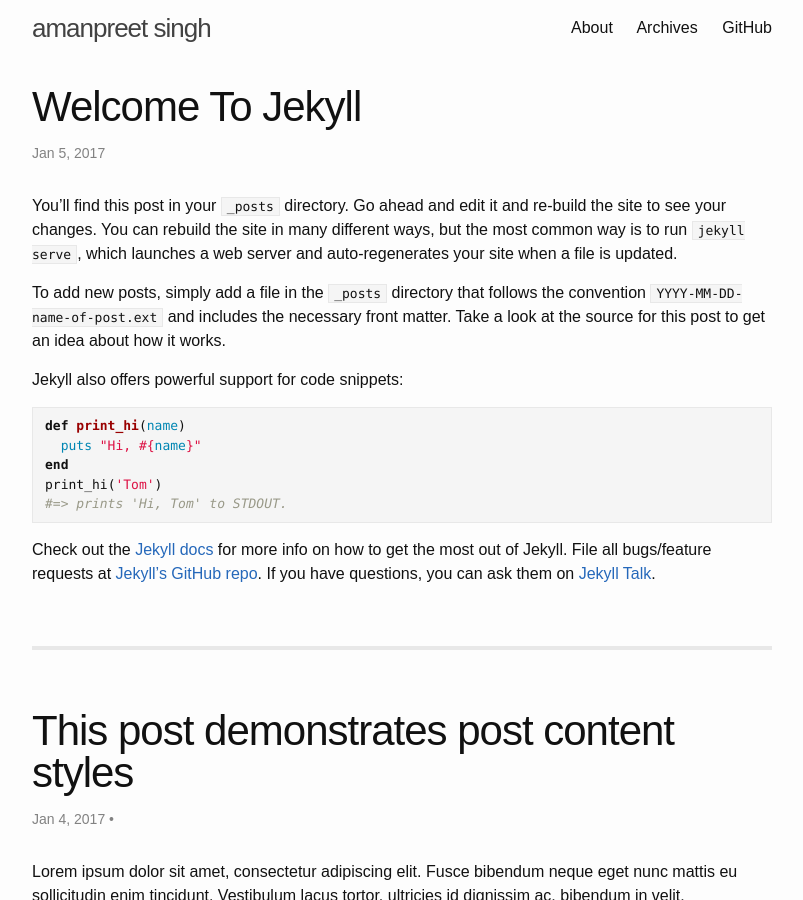
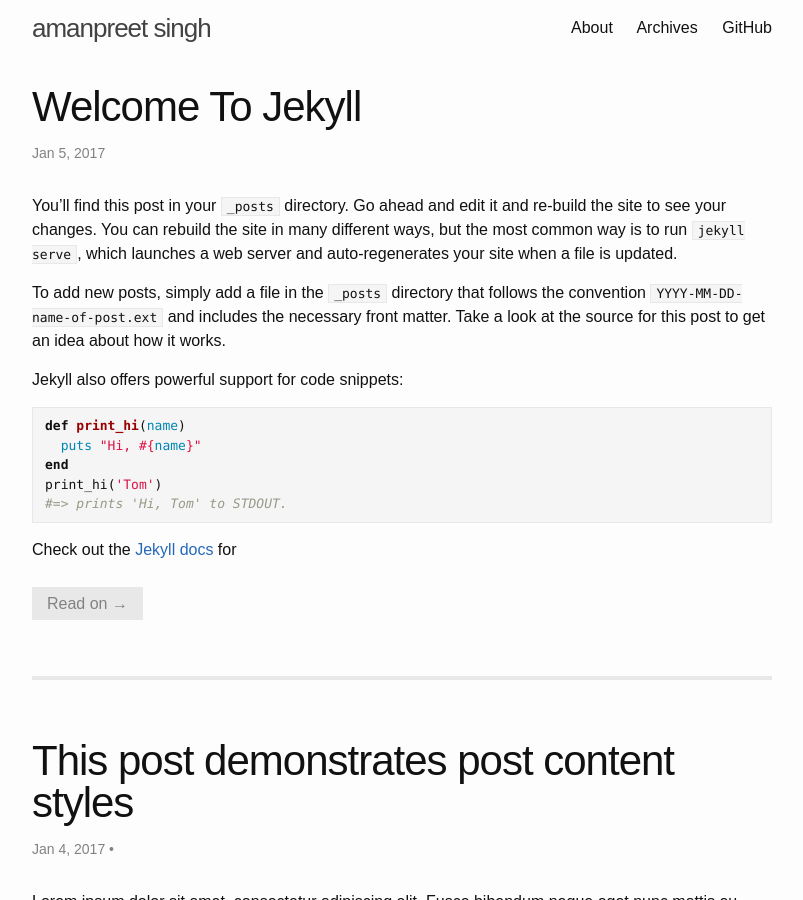
Before and after one commit to amanps/amanps.github.io, a Jekyll site: the page built from index.html, in a window 1280 px wide and 900 px high. Shown: the whole window, without its empty margins (238-1041 px from the left). Built offline with Jekyll 4.4.1, drawn with Linux system fonts in a browser that asks for light colours; the list of posts is cut into pages by our own code; part of the change alters nothing that is shown.

Commit message:
Update _config.yml

```diff
--- a/_config.yml
+++ b/_config.yml
@@ -47,7 +47,7 @@ plugins:
 
 # Build settings
 markdown: kramdown
-excerpt_separator: "<!-- more -->"
+excerpt_separator: "more"
 
 # Outputting
 permalink: /:year/:month/:day/:title/
```
